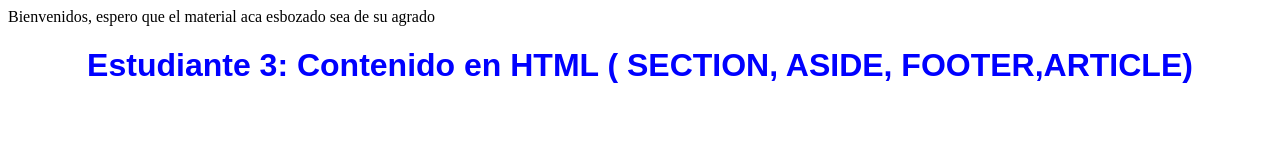
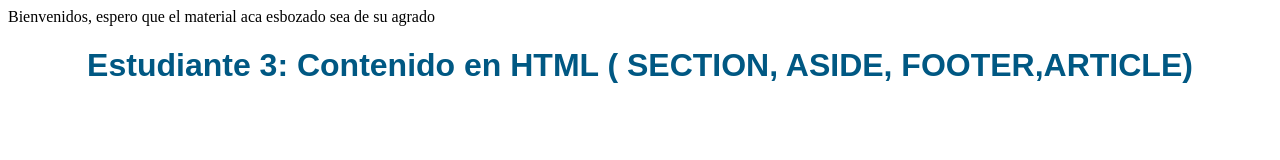
Before and after one commit to lacontreraspe/DSWluisContreras, a plain HTML site: page inicio.html in a window 1280 px wide. Drawn offline with Linux system fonts and the light colour scheme.

Commit message:
Update estilos.css

```diff
--- a/estilos.css
+++ b/estilos.css
@@ -1,5 +1,5 @@
 h1{
-  color: blue;
+  color: #005883;
   font-family: Arial;
-  text-align: center;
+  text-align:center;
 }
```
